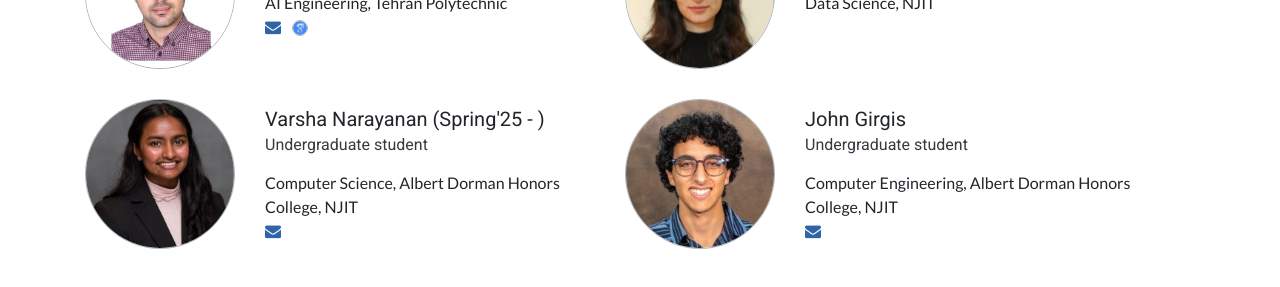
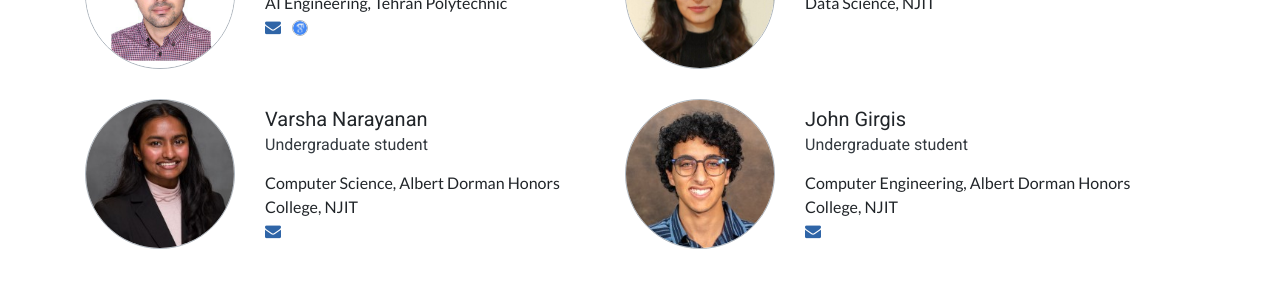
Before and after one commit to GraceXu182/gracexu182.github.io, a Jekyll site: the page built from pages/people.md, in a window 1280 px wide and 900 px high, scrolled down 1116 px. Shown: the part 153-440 px from the top of the window. Built offline with Jekyll 4.4.1, drawn with Linux system fonts in a browser that asks for light colours.

Commit message:
update: 2023-10-05 12:00:00 +0000

```diff
--- a/_data/people.yml
+++ b/_data/people.yml
@@ -145,7 +145,7 @@
     # - project=project1
 
 - id: Varsha # used internally to identify this person, e.g., in a Newsfeed post "people" field
-  name: Varsha Narayanan (Spring'25 - )  # as display on the web page People item
+  name: Varsha Narayanan  # as display on the web page People item
   role: Undergraduate student
   program: Computer Science, Albert Dorman Honors College, NJIT # omit if not applicable
   image: assets/images/Varsha_25Spring.jpeg # can be external link
```
